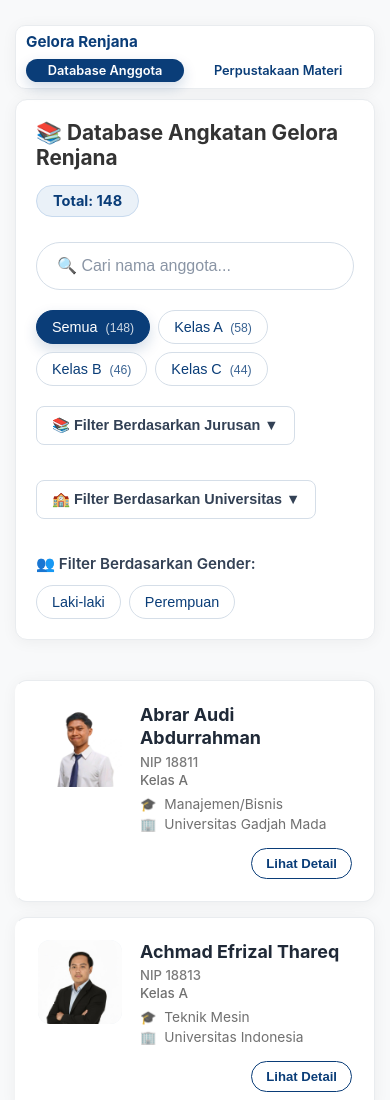
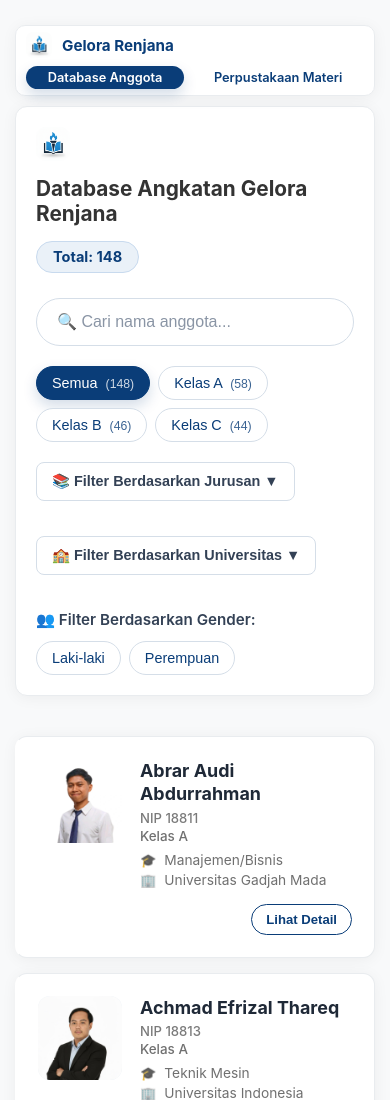
Before and after one commit to saidabdurrahman2001/gelorarenjana, a plain HTML site: page index.html in a window 390 px wide. Shown: the top 1100 px of the page. Drawn offline with Linux system fonts and the light colour scheme.

Commit message:
Update index.html

```diff
--- a/index.html
+++ b/index.html
@@ -4,6 +4,13 @@
     <meta charset="UTF-8">
     <meta name="viewport" content="width=device-width, initial-scale=1.0">
     <title>Database Angkatan</title>
+    <meta name="theme-color" content="#0A3D78">
+    <meta name="apple-mobile-web-app-capable" content="yes">
+    <meta name="apple-mobile-web-app-title" content="Gelora Renjana">
+    <link rel="apple-touch-icon" sizes="180x180" href="img/logo-gelora.png">
+    <link rel="icon" type="image/png" sizes="32x32" href="img/logo-gelora.png">
+    <link rel="icon" type="image/png" sizes="16x16" href="img/logo-gelora.png">
+    <link rel="shortcut icon" href="img/logo-gelora.png">
     <style>
         * {
             margin: 0;
@@ -38,10 +45,21 @@
             gap: 10px;
         }
         .nav-logo {
+            display: flex;
+            align-items: center;
+            gap: 10px;
             font-size: 1.1em;
             font-weight: 700;
             color: #0A3D78;
             white-space: nowrap;
+        }
+
+        .brand-logo {
+            width: 30px;
+            height: 30px;
+            border-radius: 8px;
+            object-fit: cover;
+            flex-shrink: 0;
         }
         .nav-menu {
             display: flex;
@@ -98,6 +116,14 @@
             align-items: center;
             gap: 15px;
             flex-wrap: wrap;
+        }
+
+        .header-logo {
+            width: 40px;
+            height: 40px;
+            border-radius: 10px;
+            object-fit: cover;
+            flex-shrink: 0;
         }
 
         .result-badge {
@@ -499,6 +525,11 @@
                 flex: 1 0 auto;
             }
 
+            .brand-logo {
+                width: 26px;
+                height: 26px;
+            }
+
             .nav-menu {
                 width: 100%;
                 gap: 8px;
@@ -518,6 +549,11 @@
 
             .header h1 {
                 font-size: 1.3em;
+            }
+
+            .header-logo {
+                width: 34px;
+                height: 34px;
             }
 
             .card-action button {
@@ -904,14 +940,17 @@
 <body>
     <!-- global sticky navbar -->
     <nav class="global-nav">
-        <div class="nav-logo">Gelora Renjana</div>
+        <div class="nav-logo">
+            <img src="img/logo-gelora.png" alt="Logo Gelora Renjana" class="brand-logo">
+            <span>Gelora Renjana</span>
+        </div>
         <div class="nav-menu">
             <a href="index.html" class="nav-btn active">Database Anggota</a>
             <a href="materi.html" class="nav-btn">Perpustakaan Materi</a>
         </div>
     </nav>
     <div class="header">
-        <h1>📚 Database Angkatan Gelora Renjana<span class="result-badge">Total: <span id="badgeCount">0</span></span></h1>
+        <h1><img src="img/logo-gelora.png" alt="Logo Gelora Renjana" class="header-logo"> Database Angkatan Gelora Renjana<span class="result-badge">Total: <span id="badgeCount">0</span></span></h1>
 
         <div class="search-container">
             <input
```
